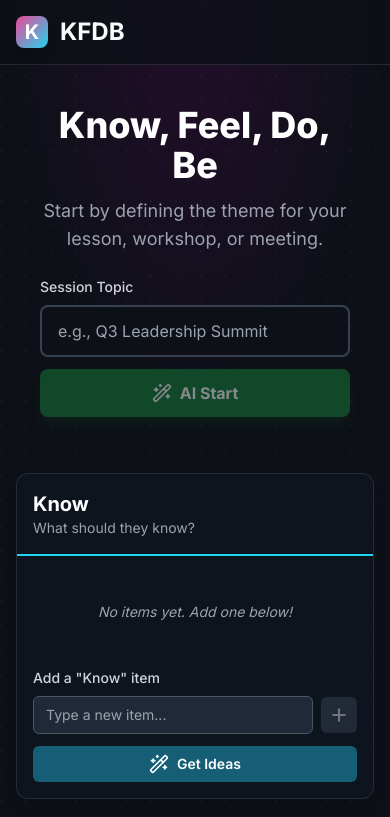
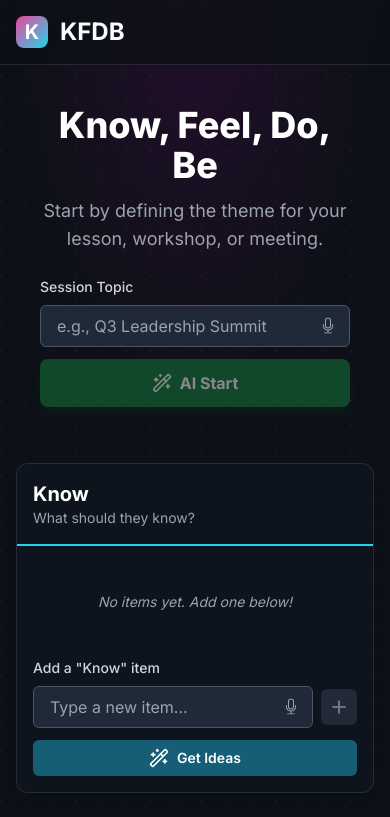
Before and after one commit to joe-watkins/kfdb, a React (Vite) app: page / in a window 390 px wide. Shown: the top 817 px of the page. Built offline with nearby package versions, Linux system fonts and the light colour scheme.

Commit message:
Updated VoiceInput component with toggleable microphone and stop icons, improved button sizing and styling

```diff
--- a/App.tsx
+++ b/App.tsx
@@ -12,6 +12,7 @@ import { saveToLocalStorage, loadFromLocalStorage, clearLocalStorage } from './s
 import LoadingDots from './components/LoadingDots';
 import { SparkleIcon, EditIcon, CheckIcon, DeleteIcon } from './components/icons';
 import LiveRegion from './components/LiveRegion';
+import VoiceInput from './components/VoiceInput';
 
 const initialItems: KFDBCategories = {
   [Category.Know]: [],
@@ -416,13 +417,10 @@ const App: React.FC = () => {
                   <form onSubmit={handleTopicSubmit} className="flex flex-col sm:flex-row sm:items-end gap-3">
                       <div className="flex-grow text-left">
                           <label htmlFor="topic-input" className="block text-sm font-medium text-gray-300 mb-2">Session Topic</label>
-                          <input
-                              id="topic-input"
-                              type="text"
+                          <VoiceInput
                               value={topic}
-                              onChange={(e) => setTopic(e.target.value)}
+                              onChange={setTopic}
                               placeholder="e.g., Q3 Leadership Summit"
-                              className="w-full px-4 py-3 bg-[#0d1117] text-white border-2 border-gray-700 rounded-lg focus:ring-2 focus:ring-green-400 focus:border-green-400 transition-all placeholder:text-gray-400"
                           />
                       </div>
                       <button
@@ -470,14 +468,10 @@ const App: React.FC = () => {
                             Edit Session Title
                           </label>
                           <div className="flex items-center gap-2">
-                            <input
-                              ref={titleInputRef}
-                              id="session-title-input"
-                              type="text"
+                            <VoiceInput
                               value={editedTitle}
-                              onChange={(e) => setEditedTitle(e.target.value)}
-                              onKeyDown={handleTitleKeyDown}
-                              className="flex-grow w-full text-2xl font-bold tracking-tight bg-gray-800 text-white border-2 border-cyan-400 rounded-lg p-2 focus:ring-2 focus:ring-cyan-300 focus:outline-none transition-all"
+                              onChange={setEditedTitle}
+                              placeholder="Edit Session Title"
                             />
                             <button
                               onClick={handleSaveTitle}
--- a/components/KFDBCard.tsx
+++ b/components/KFDBCard.tsx
@@ -1,10 +1,9 @@
-
-
 import React, { useState, useEffect, useRef } from 'react';
 import { Category, type ListItemData } from '../types';
 import SortableListItem from './SortableListItem';
 import { AddIcon, SparkleIcon, SortIcon, CheckIcon } from './icons';
 import LoadingDots from './LoadingDots';
+import VoiceInput from './VoiceInput';
 
 interface KFDBCardProps {
   category: Category;
@@ -151,14 +150,10 @@ const KFDBCard: React.FC<KFDBCardProps> = ({
             <div>
               <label htmlFor={inputId} className="block text-sm font-medium text-gray-300 mb-2">Add a "{title}" item</label>
               <div className="flex items-center gap-2">
-                <input
-                  ref={inputRef}
-                  id={inputId}
-                  type="text"
+                <VoiceInput
                   value={inputValue}
-                  onChange={(e) => setInputValue(e.target.value)}
+                  onChange={setInputValue}
                   placeholder="Type a new item..."
-                  className={`flex-grow w-full px-3 py-2 bg-gray-800 text-white border border-gray-600 rounded-md text-sm focus:ring-2 ${ring} focus:border-transparent placeholder:text-gray-400`}
                 />
                 <button
                   type="submit"
--- a/components/ListItem.tsx
+++ b/components/ListItem.tsx
@@ -1,6 +1,7 @@
 import React, { useState, useRef, useEffect } from 'react';
 import { type ListItemData } from '../types';
 import { DeleteIcon, GripVerticalIcon, ArrowUpIcon, ArrowDownIcon, EditIcon, CheckIcon } from './icons';
+import VoiceInput from './VoiceInput';
 
 interface ListItemProps {
   item: ListItemData;
@@ -74,15 +75,10 @@ const ListItem = React.forwardRef<HTMLLIElement, ListItemProps>(({
         </span>
       )}
       {isEditing ? (
-        <input
-          ref={inputRef}
-          type="text"
+        <VoiceInput
           value={editText}
-          onChange={(e) => setEditText(e.target.value)}
-          onKeyDown={handleKeyDown}
-          onBlur={handleSaveEdit}
-          className="text-gray-300 flex-1 bg-white/10 border border-white/20 rounded px-2 py-1 focus:outline-none focus:ring-2 focus:ring-blue-400 focus:border-transparent"
-          aria-label={`Edit item: ${item.text}`}
+          onChange={setEditText}
+          placeholder={`Edit item: ${item.text}`}
         />
       ) : (
         <p className="text-gray-300 flex-1 break-words">{item.text}</p>
--- /dev/null
+++ b/components/VoiceInput.tsx
@@ -0,0 +1,86 @@
+import React, { useState } from 'react';
+import { BsMic, BsStopCircle } from 'react-icons/bs';
+
+interface VoiceInputProps {
+  value: string;
+  onChange: (value: string) => void;
+  placeholder?: string;
+}
+
+const VoiceInput: React.FC<VoiceInputProps> = ({ value, onChange, placeholder }) => {
+  const [isRecording, setIsRecording] = useState(false);
+
+  const handleVoiceInput = () => {
+    if (!('webkitSpeechRecognition' in window)) {
+      alert('Speech recognition is not supported in this browser.');
+      return;
+    }
+
+    const recognition = new (window as any).webkitSpeechRecognition();
+    recognition.lang = 'en-US';
+    recognition.interimResults = false;
+    recognition.maxAlternatives = 1;
+
+    recognition.onstart = () => {
+      setIsRecording(true);
+    };
+
+    recognition.onend = () => {
+      setIsRecording(false);
+    };
+
+    recognition.onresult = (event: any) => {
+      const transcript = event.results[0][0].transcript;
+      onChange(transcript);
+    };
+
+    recognition.onerror = (event: any) => {
+      console.error('Speech recognition error:', event.error);
+      setIsRecording(false);
+    };
+
+    if (isRecording) {
+      recognition.stop();
+    } else {
+      recognition.start();
+    }
+  };
+
+  return (
+    <div style={{ display: 'flex', alignItems: 'center', width: '100%' }}>
+      <div style={{ position: 'relative', flexGrow: 1 }}>
+        <input
+          type="text"
+          value={value}
+          onChange={(e) => onChange(e.target.value)}
+          placeholder={placeholder}
+          className="w-full px-4 py-2 pr-10 bg-gray-800 text-white border border-gray-600 rounded-md focus:ring-2 focus:ring-blue-400 focus:border-transparent placeholder:text-gray-400"
+        />
+        <button
+          type="button"
+          onClick={handleVoiceInput}
+          style={{
+            position: 'absolute',
+            right: '0.5rem',
+            top: '50%',
+            transform: 'translateY(-50%)',
+            background: 'none',
+            border: 'none',
+            cursor: 'pointer',
+            fontSize: '1.25rem',
+            padding: '0.4rem',
+          }}
+          aria-label={isRecording ? "Stop recording" : "Start recording"}
+        >
+          {isRecording ? (
+            <BsStopCircle className="text-red-400 hover:text-red-200 h-4 w-4" />
+          ) : (
+            <BsMic className="text-gray-400 hover:text-gray-200 h-4 w-4" />
+          )}
+        </button>
+      </div>
+    </div>
+  );
+};
+
+export default VoiceInput;
--- a/components/icons.tsx
+++ b/components/icons.tsx
@@ -146,3 +146,23 @@ export const CheckIcon: React.FC = () => (
 export const OutlineIcon: React.FC<{className?: string}> = ({className}: {className?: string}) => (
   <FileText className={`h-5 w-5 ${className || ''}`} strokeWidth={2} />
 );
+
+/**
+ * A 'Microphone' icon for voice input.
+ */
+export const MicrophoneIcon: React.FC<{className?: string}> = ({className}) => (
+  <svg
+    xmlns="http://www.w3.org/2000/svg"
+    fill="none"
+    viewBox="0 0 24 24"
+    strokeWidth="2"
+    stroke="currentColor"
+    className={`h-5 w-5 ${className}`}
+  >
+    <path
+      strokeLinecap="round"
+      strokeLinejoin="round"
+      d="M12 1v10m0 0a4 4 0 004-4V5a4 4 0 00-4-4m0 10a4 4 0 01-4-4V5a4 4 0 014-4m0 14v4m0 0H8m4 0h4"
+    />
+  </svg>
+);
--- a/package.json
+++ b/package.json
@@ -18,6 +18,7 @@
     "react-dnd": "16.0.1",
     "react-dnd-html5-backend": "16.0.1",
     "react-dom": "^19.1.0",
+    "react-icons": "^5.5.0",
     "react-markdown": "^10.1.0"
   },
   "devDependencies": {
--- a/vite.config.ts
+++ b/vite.config.ts
@@ -6,6 +6,7 @@ export default defineConfig(() => {
       resolve: {
         alias: {
           '@': path.resolve(__dirname, '.'),
+          'react-icons': path.resolve(__dirname, 'node_modules/react-icons')
         }
       },
       // For local development, proxy requests to Netlify Functions
```
Also changed, not shown: 1 other file (tests, documents, lock files or other folders).
